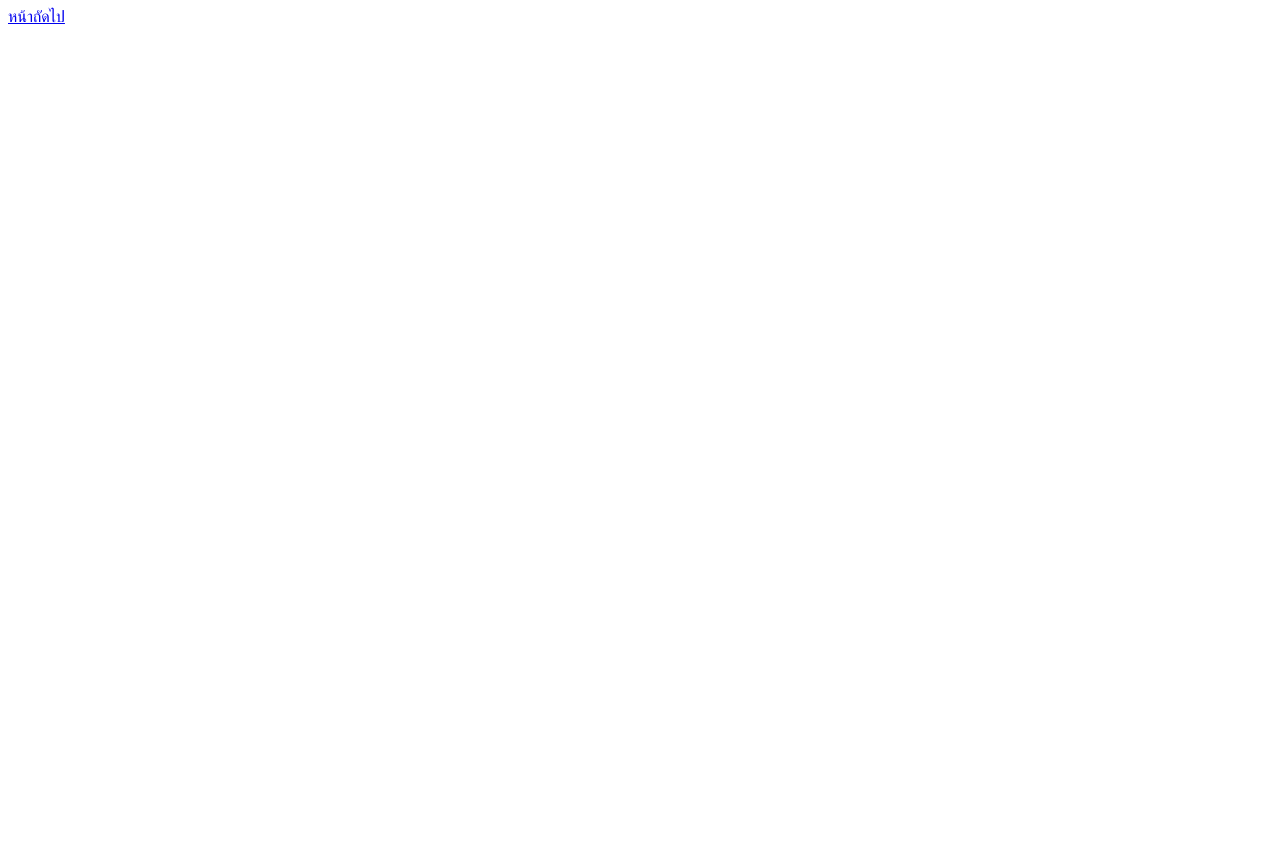
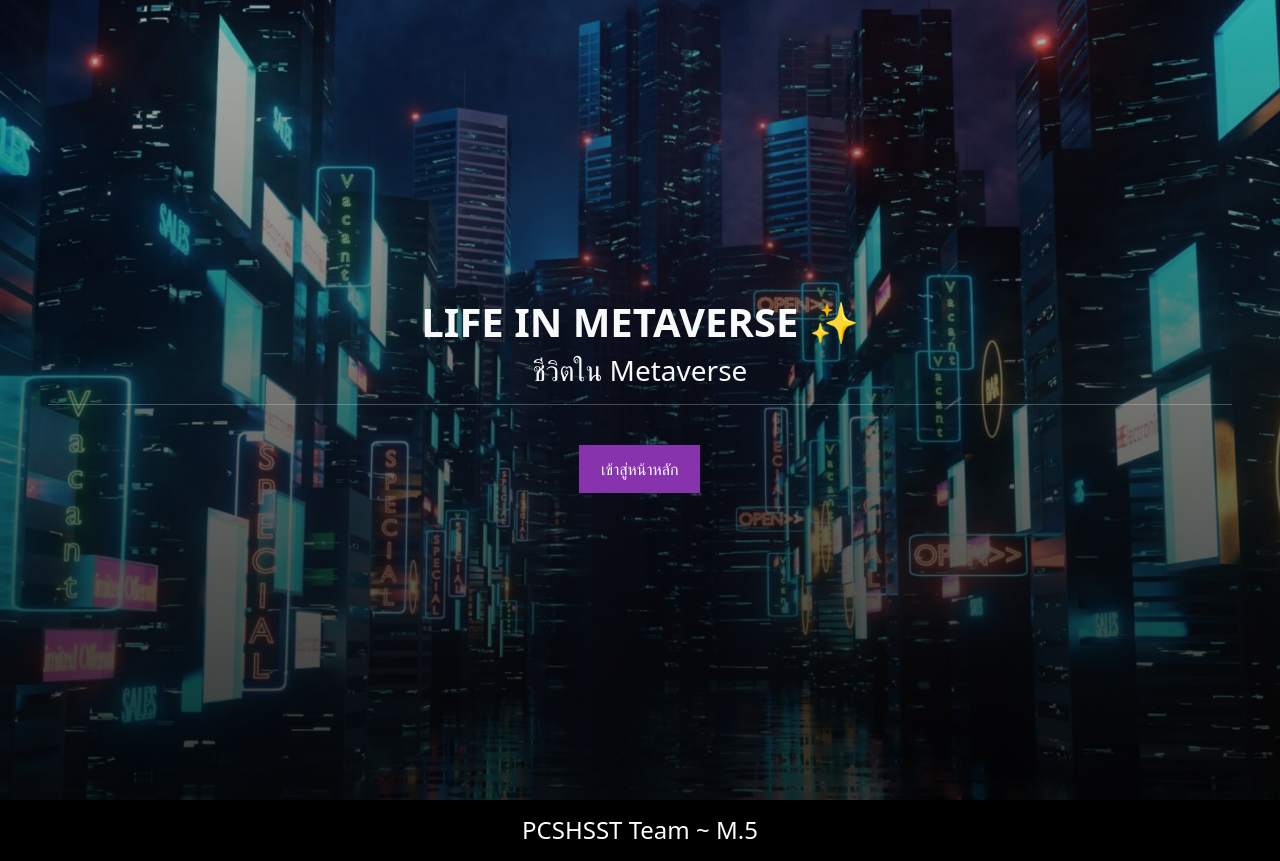
Before and after one commit to TheNongice/sabdawit, a plain HTML site: page index.html in a window 1280 px wide. Before the commit the page ends 800 px from the top, so only its background shows below. Drawn offline with nearby package versions, Linux system fonts and the light colour scheme.

Commit message:
ยกโครง

```diff
--- a/index.html
+++ b/index.html
@@ -4,10 +4,26 @@
     <meta charset="UTF-8">
     <meta http-equiv="X-UA-Compatible" content="IE=edge">
     <meta name="viewport" content="width=device-width, initial-scale=1.0">
-    <title>Document</title>
+    <title>ชีวิตในยุค Metaverse</title>
+    <link href="https://cdn.jsdelivr.net/npm/bootstrap@5.0.2/dist/css/bootstrap.min.css" rel="stylesheet" integrity="sha384-EVSTQN3/azprG1Anm3QDgpJLIm9Nao0Yz1ztcQTwFspd3yD65VohhpuuCOmLASjC" crossorigin="anonymous">
+    <script src="https://cdn.jsdelivr.net/npm/bootstrap@5.0.2/dist/js/bootstrap.bundle.min.js" integrity="sha384-MrcW6ZMFYlzcLA8Nl+NtUVF0sA7MsXsP1UyJoMp4YLEuNSfAP+JcXn/tWtIaxVXM" crossorigin="anonymous"></script>
+    <link rel="stylesheet" href="style.css">
+    <script src="https://cdn.jsdelivr.net/npm/typed.js@2.0.12"></script>
+    <link rel="icon" type="image/png" href="img/icon.png"/>
+    <link rel="stylesheet" href="https://cdnjs.cloudflare.com/ajax/libs/animate.css/4.1.1/animate.min.css"/>
 </head>
-<body>
-    <!--หน้าของปลื่มทำ-->
-    <a href="/border.html">หน้าถัดไป</a>
+<body style="background-color: #000;">
+    <div class="parallax-header">
+        <div class="container-fluid p-5">
+            <div class="header-content text-center text-light">
+                <h1 class="fw-bold animate__animated animate__rubberBand">LIFE IN METAVERSE ✨</h1>
+                <h3 class="animate__animated animate__backInDown">ชีวิตใน Metaverse</h3><hr>
+                <a href="/landing/" class="s-button animate__animated animate__headShake">เข้าสู่หน้าหลัก</a>
+            </div>
+        </div>
+    </div>
+    <div class="container-fluid my-3 text-center text-light">
+        <a href="https://pccst.ac.th"><h4>PCSHSST Team ~ M.5</h4></a>
+    </div>
 </body>
 </html>
--- /dev/null
+++ b/landing/style.css
@@ -0,0 +1,17 @@
+@import url('https://fonts.googleapis.com/css2?family=Mali&family=Taviraj:wght@400;600&family=Ubuntu:wght@400;700&display=swap');
+html {
+    scroll-behavior: smooth;
+}
+body{
+    min-height: 100vh;
+    background: linear-gradient(#4e355f,#000);
+    color: #fff;
+    font-family: 'Taviraj',sans-serif;
+}
+h1{color: #000;}h2{color: #000;}h3{color: #000;}h4{color: #000;}h5{color: #000;}
+.card p{
+    color: #000;
+}
+.ubuntu{
+    font-family: 'Ubuntu',sans-serif;
+}
--- a/style.css
+++ b/style.css
@@ -1,17 +1,38 @@
-@import url('https://fonts.googleapis.com/css2?family=Mali&family=Taviraj:wght@400;600&family=Ubuntu:wght@400;700&display=swap');
-html {
-    scroll-behavior: smooth;
+.parallax-header{
+    background: #000;
+    background: linear-gradient(
+        rgba(0,0,0,0.3),
+        rgba(0,0,0,0.8)
+    ),url('img/index.jpg');
+    background-attachment: fixed;
+    background-position: center;
+    background-repeat: no-repeat;
+    background-size: cover;
+    min-height: 100vh;
 }
-body{
-    min-height: 100vh;
-    background: linear-gradient(#4e355f,#000);
+.header-content{
+    padding: 250px 0;
+}
+.s-button{
+    display:inline-block;
+    border:2px solid rgb(134, 51, 173);
+    padding: 10px 20px;
+    color:#fff;
+    text-decoration:none;
+    transition:0.5s;
+    cursor:pointer;
+    background:rgb(134, 51, 173);
+    margin-top: 1.5rem;
+}
+.s-button:hover{
+    border:5px solid rgb(169, 111, 196);
+    background:rgb(169, 111, 196);
+    color:#fff;
+    display:inline-block;
+    border-radius:50px;
+    font-family:"Gill Sans", "Gill Sans MT", "Myriad Pro", "DejaVu Sans Condensed", Helvetica, Arial, "sans-serif";
+}
+a, a.remove-link, a.remove-link:visited, a.remove-link:active , a:hover{
+    text-decoration: none;
     color: #fff;
-    font-family: 'Taviraj',sans-serif;
 }
-h1{color: #000;}h2{color: #000;}h3{color: #000;}h4{color: #000;}h5{color: #000;}
-.card p{
-    color: #000;
-}
-.ubuntu{
-    font-family: 'Ubuntu',sans-serif;
-}
```
Also changed, not shown: landing/index.html (renamed from border.html, +10 -3 lines), img/index.jpg (added), landing/img/icon.png (renamed from img/icon.png).
